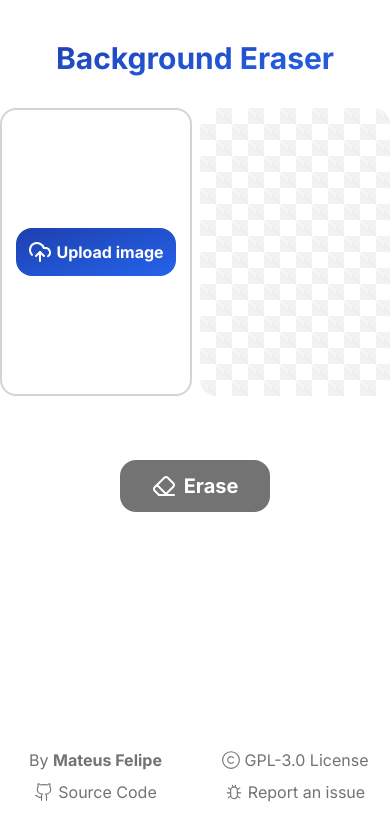
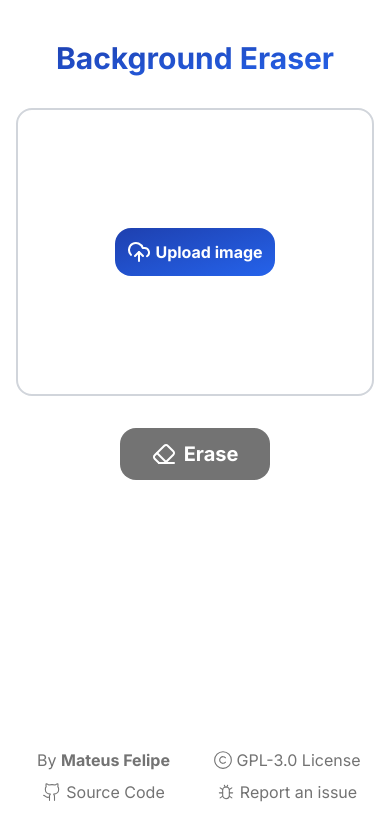
Before and after one commit to mateusfg7/background-eraser, a Next.js app: page / in a window 390 px wide. Shown: the top 840 px of the page. Built offline with nearby package versions, Linux system fonts and the light colour scheme.

Commit message:
feat(ui): make home page responsible

```diff
--- a/src/app/page.tsx
+++ b/src/app/page.tsx
@@ -36,21 +36,32 @@ export default function Home() {
   }
 
   return (
-    <main className="m-auto flex min-h-screen max-w-2xl flex-col justify-between py-10">
+    <main className="m-auto flex min-h-screen max-w-2xl flex-col justify-between gap-24 px-4 py-10 md:px-0">
       <div className="flex flex-col items-center gap-8">
         <Title />
 
-        <div className="flex h-80 w-full justify-center gap-2">
+        <div className="flex w-full flex-col justify-center gap-2 sm:h-80 sm:flex-row">
           <UploadImageBoard
             setStatus={setStatus}
             setUploadedFile={setUploadedFile}
             setErasedImageURL={setErasedImageURL}
           />
 
-          <ErasedImageBoard
-            erasedImageURL={erasedImageURL as string}
-            uploadedFileName={uploadedFile?.name as string}
-          />
+          <div className="hidden h-full w-full sm:block">
+            <ErasedImageBoard
+              erasedImageURL={erasedImageURL as string}
+              uploadedFileName={uploadedFile?.name as string}
+            />
+          </div>
+
+          {erasedImageURL && (
+            <div className="block sm:hidden">
+              <ErasedImageBoard
+                erasedImageURL={erasedImageURL as string}
+                uploadedFileName={uploadedFile?.name as string}
+              />
+            </div>
+          )}
         </div>
 
         <EraseButton
```
